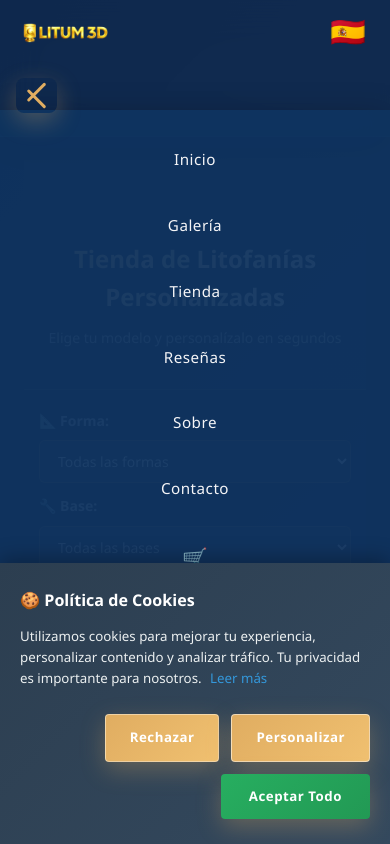
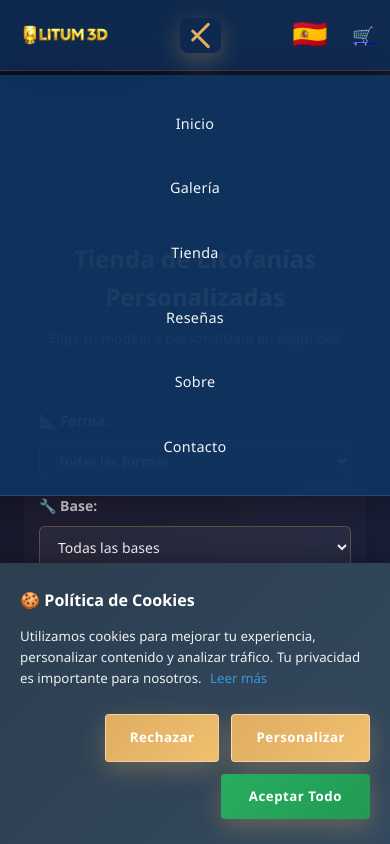
Before and after one commit to rubenfernandez-dev/litum3d, a website: page views/shop.html in a window 390 px wide. Both pictures are taken after a click on the button "Abrir menú". Shown: the top 844 px of the page. Drawn offline with Linux system fonts and the light colour scheme; no server answers; a web font is replaced by a local one.

Commit message:
Update header to single-line layout on index, gallery, shop + adjusted logo size

```diff
--- a/public/css/styles.css
+++ b/public/css/styles.css
@@ -960,66 +960,49 @@ header {
   background: rgba(15, 52, 96, 0.7);
   border-bottom: 1px solid rgba(255, 255, 255, 0.1);
   box-shadow: 0 8px 32px rgba(0, 0, 0, 0.3);
-  display: flex;
-  flex-direction: column;
-}
-
-.header-top {
+}
+
+.header-container {
   display: flex;
   align-items: center;
   justify-content: space-between;
-  padding: 0.8rem 2rem;
+  padding: 0.6rem 2rem;
   max-width: 1400px;
   margin: 0 auto;
   width: 100%;
-  height: auto;
-  gap: 1rem;
-}
-
-.header-top .logo {
+  gap: 2rem;
+  height: 70px;
+}
+
+.header-container .logo {
   display: flex;
   align-items: center;
-  height: 50px;
+  height: 55px;
   overflow: hidden;
   text-decoration: none;
   flex-shrink: 0;
 }
 
-.header-top .logo img {
-  height: 150px;
+.header-container .logo img {
+  height: 55px;
   width: auto;
   object-fit: contain;
 }
 
-.header-top .language-selector {
-  margin-left: auto;
+nav.menu {
+  display: flex;
+  gap: 2rem;
+  align-items: center;
+  flex: 1;
+  justify-content: center;
+  max-width: 800px;
+}
+
+.header-right {
+  display: flex;
+  align-items: center;
+  gap: 1rem;
   flex-shrink: 0;
-}
-
-nav {
-  display: flex;
-  align-items: flex-start;
-  justify-content: space-between;
-  padding: 0.8rem 2rem;
-  max-width: 1400px;
-  margin: 0 auto;
-  width: 100%;
-  height: 70px;
-  max-height: 70px;
-}
-
-nav .logo {
-  display: flex;
-  align-items: center;
-  height: 60px;
-  overflow: hidden;
-  text-decoration: none;
-}
-
-nav .logo img {
-  height: 180px;
-  width: auto;
-  object-fit: contain;
 }
 
 @keyframes glow {
@@ -1059,23 +1042,18 @@ nav .logo img {
   transform: rotate(-45deg) translate(8px, -8px);
 }
 
-nav .menu {
-  display: flex;
-  gap: 2.5rem;
-  align-items: center;
-}
-
-nav a {
+nav.menu a {
   color: var(--light);
   text-decoration: none;
   font-weight: 500;
   position: relative;
   transition: color 0.3s ease;
-  font-size: 0.95rem;
-  letter-spacing: 0.5px;
-}
-
-nav a::after {
+  font-size: 0.9rem;
+  letter-spacing: 0.3px;
+  white-space: nowrap;
+}
+
+nav.menu a::after {
   content: '';
   position: absolute;
   bottom: -4px;
@@ -1086,11 +1064,11 @@ nav a::after {
   transition: width 0.4s ease;
 }
 
-nav a:hover::after {
+nav.menu a:hover::after {
   width: 100%;
 }
 
-nav a:hover {
+nav.menu a:hover {
   color: var(--gold);
 }
 
@@ -1831,34 +1809,27 @@ footer {
 }
 
 @media (max-width: 768px) {
-  .header-top {
+  .header-container {
     padding: 0.8rem 1rem;
   }
 
-  .header-top .logo {
+  .header-container .logo {
     height: 40px;
   }
 
-  .header-top .logo img {
+  .header-container .logo img {
     height: 100px;
-  }
-
-  nav {
-    padding: 0.8rem 1rem;
-  }
-
-  nav .logo {
-    font-size: 1.3rem;
   }
 
   .hamburger {
     display: flex;
-  }
-
-  nav .menu {
+    order: 2;
+  }
+
+  nav.menu {
     position: fixed;
     left: -100%;
-    top: 110px;
+    top: 75px;
     flex-direction: column;
     background: rgba(15, 52, 96, 0.95);
     backdrop-filter: blur(20px);
@@ -1871,20 +1842,21 @@ footer {
     z-index: 999;
     box-shadow: 0 8px 32px rgba(0, 0, 0, 0.3);
     font-size: 0.9rem;
-  }
-
-  nav .menu.active {
+    order: 4;
+  }
+
+  nav.menu.active {
     left: 0;
   }
 
-  nav .menu a {
+  nav.menu a {
     display: block;
     padding: 0.8rem 0;
   }
 
-  nav .menu .cart-icon-wrapper {
-    display: inline-block;
-    padding: 0.8rem 0;
+  .header-right {
+    order: 3;
+    gap: 1rem;
   }
 
   .carousel-arrow {
@@ -1973,7 +1945,7 @@ footer {
   position: relative;
   display: inline-block;
   cursor: pointer;
-  font-size: 1.3rem;
+  font-size: 1.1rem;
   transition: transform 0.3s;
 }
 
--- a/views/shop.html
+++ b/views/shop.html
@@ -32,36 +32,39 @@
 
 <body>
     <header>
-        <div class="header-top">
+        <div class="header-container">
             <a href="/" class="logo"><img src="/img/logos/lineal.logo.png" alt="LITUM3D Logo"></a>
-            <div class="language-selector">
-                <span class="lang-flag">&#x1F1EA;&#x1F1F8;</span>
-                <div class="lang-dropdown">
-                    <a href="/tienda" title="Español">&#x1F1EA;&#x1F1F8; ES</a>
-                    <a href="/shop-de" title="Deutsch">&#x1F1E9;&#x1F1EA; DE</a>
-                    <a href="/shop-fr" title="Français">&#x1F1EB;&#x1F1F7; FR</a>
-                </div>
-            </div>
-        </div>
-        <nav>
+
             <button class="hamburger" id="hamburger-btn" aria-label="Abrir menú">
                 <span></span>
                 <span></span>
                 <span></span>
             </button>
-            <div class="menu" id="nav-menu">
+
+            <nav class="menu" id="nav-menu">
                 <a href="/">Inicio</a>
                 <a href="/gallery">Galería</a>
                 <a href="/tienda">Tienda</a>
                 <a href="/testimonios">Reseñas</a>
                 <a href="/about">Sobre</a>
                 <a href="/contact">Contacto</a>
+            </nav>
+
+            <div class="header-right">
+                <div class="language-selector">
+                    <span class="lang-flag">&#x1F1EA;&#x1F1F8;</span>
+                    <div class="lang-dropdown">
+                        <a href="/tienda" title="Español">&#x1F1EA;&#x1F1F8; ES</a>
+                        <a href="/shop-de" title="Deutsch">&#x1F1E9;&#x1F1EA; DE</a>
+                        <a href="/shop-fr" title="Français">&#x1F1EB;&#x1F1F7; FR</a>
+                    </div>
+                </div>
                 <a href="/cart" class="cart-icon-wrapper" title="Ver carrito">
                     🛒
                     <span class="cart-badge" id="cart-badge">0</span>
                 </a>
             </div>
-        </nav>
+        </div>
     </header>
 
     <main>
```
Also changed, not shown: views/gallery.html (+16 -13 lines), views/index.html (+16 -13 lines).
